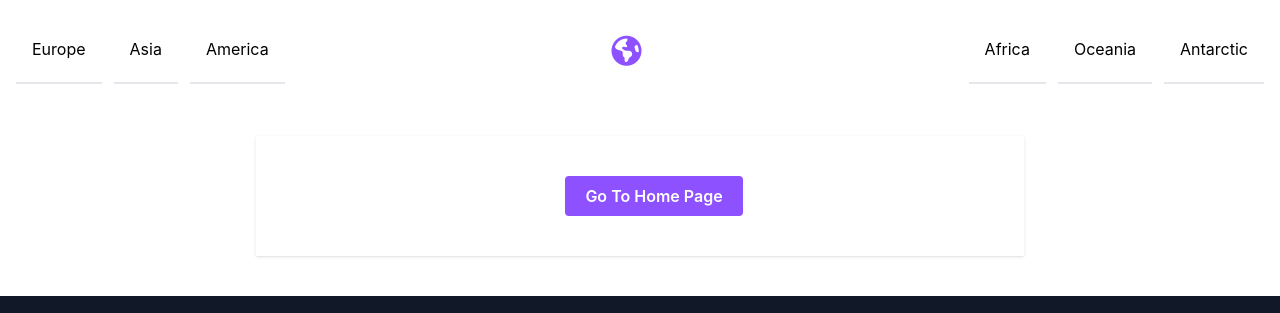
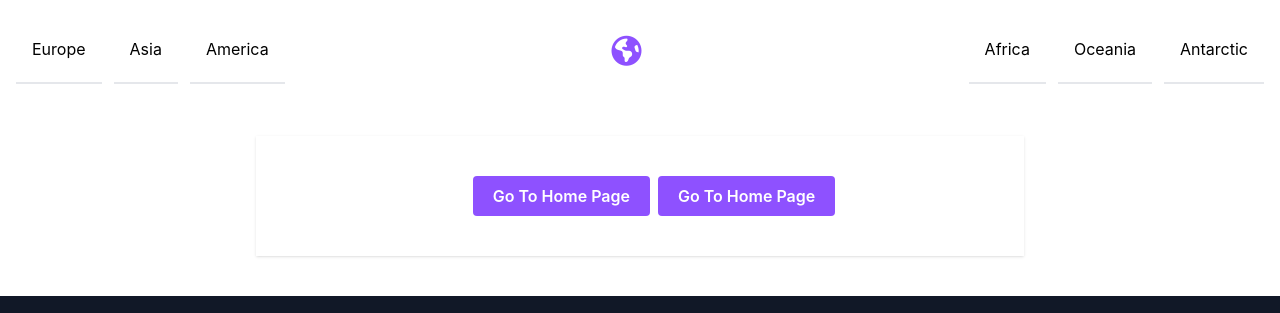
Before and after one commit to CaspianDiv/Country_App, a website: page detail.htm in a window 1280 px wide. Shown: the top 313 px of the page. Drawn offline with nearby package versions, Linux system fonts and the light colour scheme; no server answers.

Commit message:
Update detail.htm

```diff
--- a/detail.htm
+++ b/detail.htm
@@ -58,6 +58,7 @@
                 <p class="detail-population leading-10"></p>
             </div>
         </div>
+        <button class="capitalize bg-[#8E51FF] dark:text-white text-white font-semibold rounded px-5 py-2 my-5" onclick="goHome()">go to home page</button>
         <div class="my-5">
             <button class="capitalize bg-[#8E51FF] dark:text-white text-white font-semibold rounded px-5 py-2" onclick="goHome()">go to home page</button>
         </div>
```
